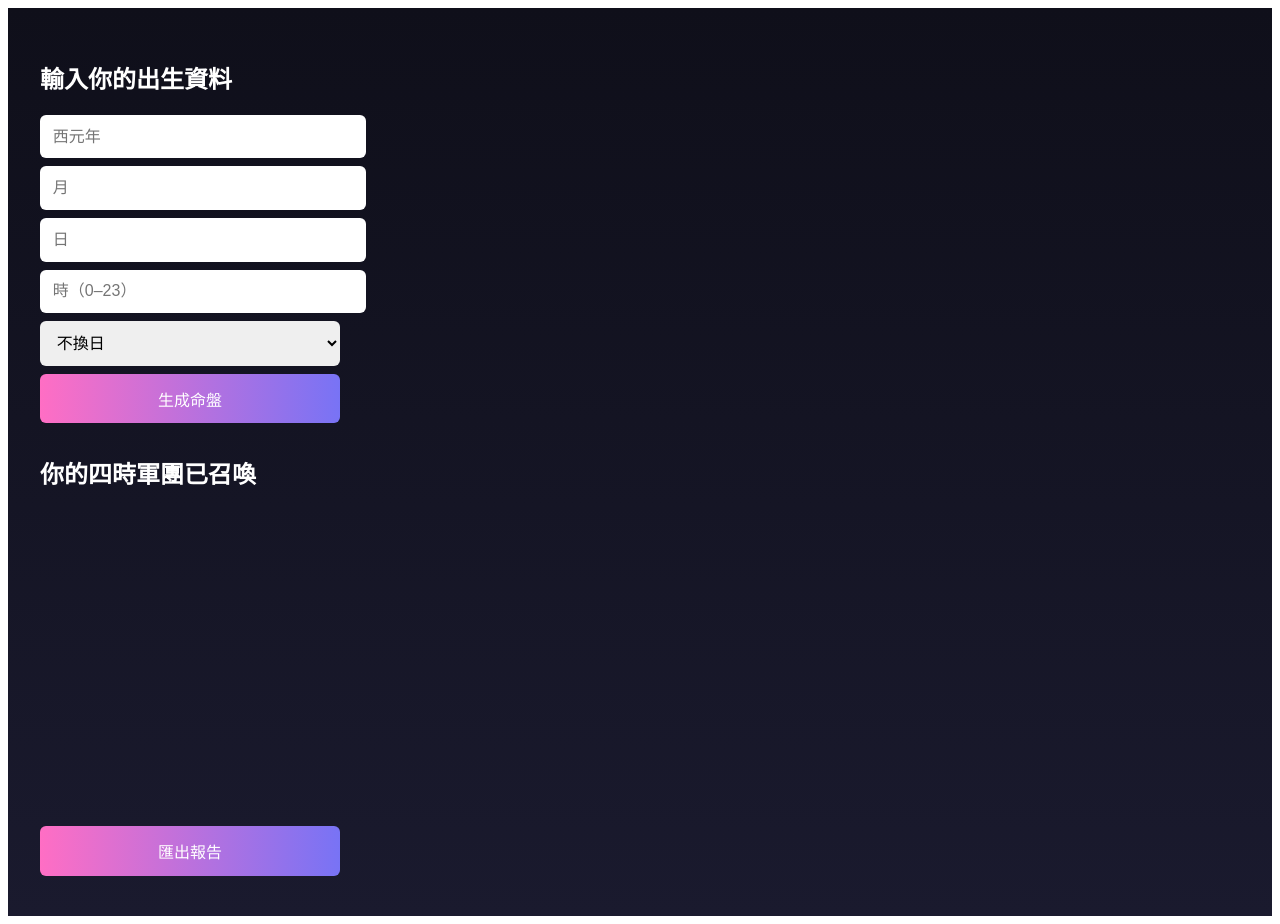
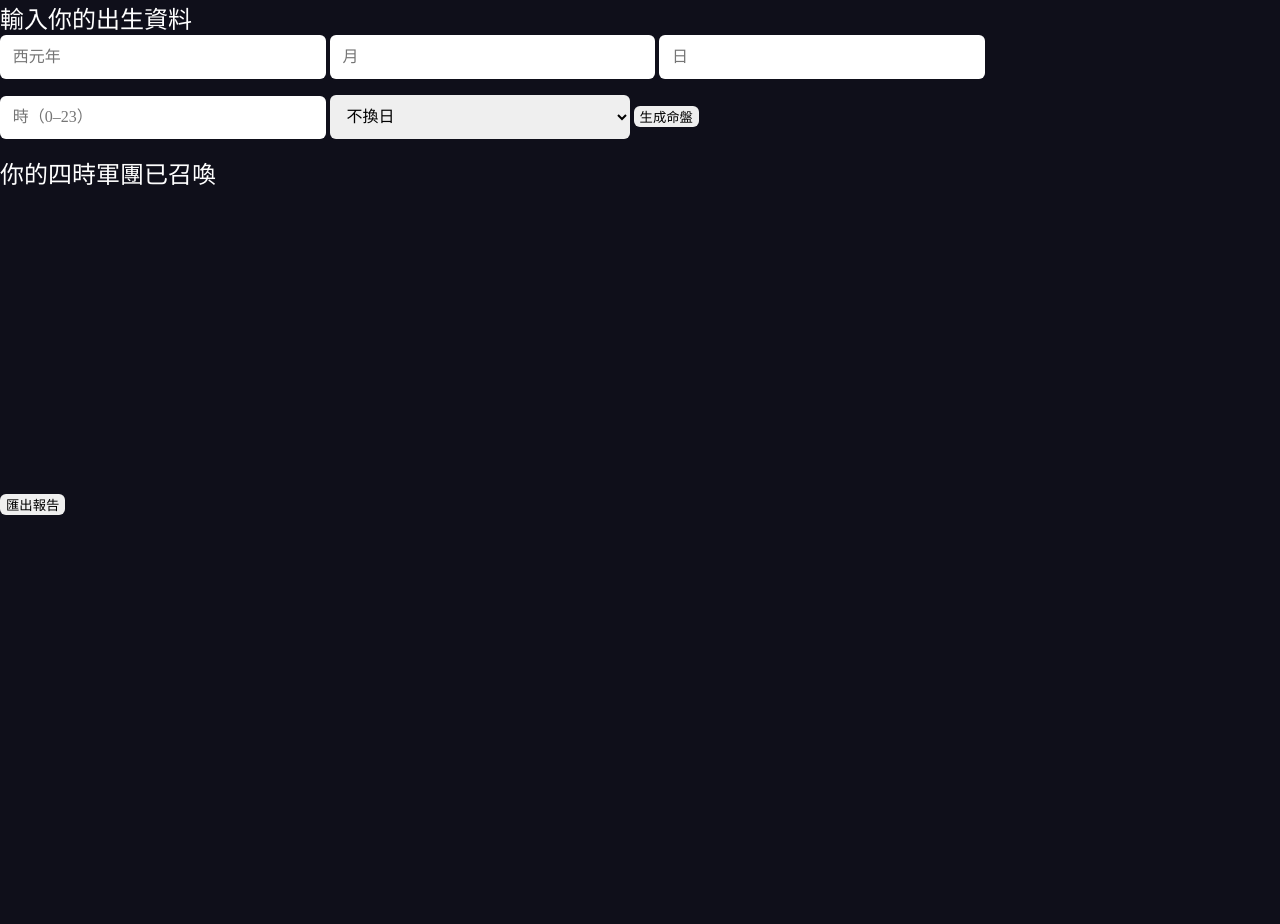
Before and after one commit to Madison-de-Chao/hongling-ui, a plain HTML site: page bazi.html in a window 1280 px wide. After the commit the page ends 800 px from the top, so only its background shows below. Drawn offline with nearby package versions, Linux system fonts and the light colour scheme.

Commit message:
Refactor CSS styles and update font settings
Signed-off-by: momo741006 <momo741006@gmail.com>

```diff
--- a/css/style.css
+++ b/css/style.css
@@ -1,40 +1,39 @@
-.bazi-container {
-  padding: 2rem;
-  background: linear-gradient(to bottom, #0f0f1a, #1a1a2e);
+/* 字體與色彩調性 */
+@import url('https://fonts.googleapis.com/css2?family=Noto+Serif+TC&display=swap');
+
+body {
+  margin: 0;
+  padding: 0;
+  font-family: 'Noto Serif TC', serif;
+  background-color: #0f0f1a;
   color: white;
+  overflow-x: hidden;
 }
 
-.form-section {
-  margin-bottom: 2rem;
-}
-
-input, select, button {
-  display: block;
-  margin: 0.5rem 0;
-  padding: 0.8rem;
-  font-size: 1rem;
-  border-radius: 6px;
-  border: none;
-  width: 100%;
-  max-width: 300px;
+h1, h2, h3 {
+  margin: 0;
+  font-weight: normal;
 }
 
 button {
-  background: linear-gradient(to right, #ff6ec4, #7873f5);
-  color: white;
+  font-family: inherit;
+  border: none;
+  border-radius: 6px;
   cursor: pointer;
+  transition: transform 0.3s ease;
 }
 
-.result-section {
-  margin-top: 2rem;
-  animation: fadeIn 1s ease-in-out;
+button:hover {
+  transform: scale(1.05);
 }
 
-#pillars, #narrative {
-  margin-bottom: 1.5rem;
+input, select {
+  font-family: inherit;
+  border: none;
+  border-radius: 6px;
+  padding: 0.8rem;
+  font-size: 1rem;
+  width: 100%;
+  max-width: 300px;
+  margin-bottom: 1rem;
 }
-
-@keyframes fadeIn {
-  from { opacity: 0; }
-  to { opacity: 1; }
-}
```
